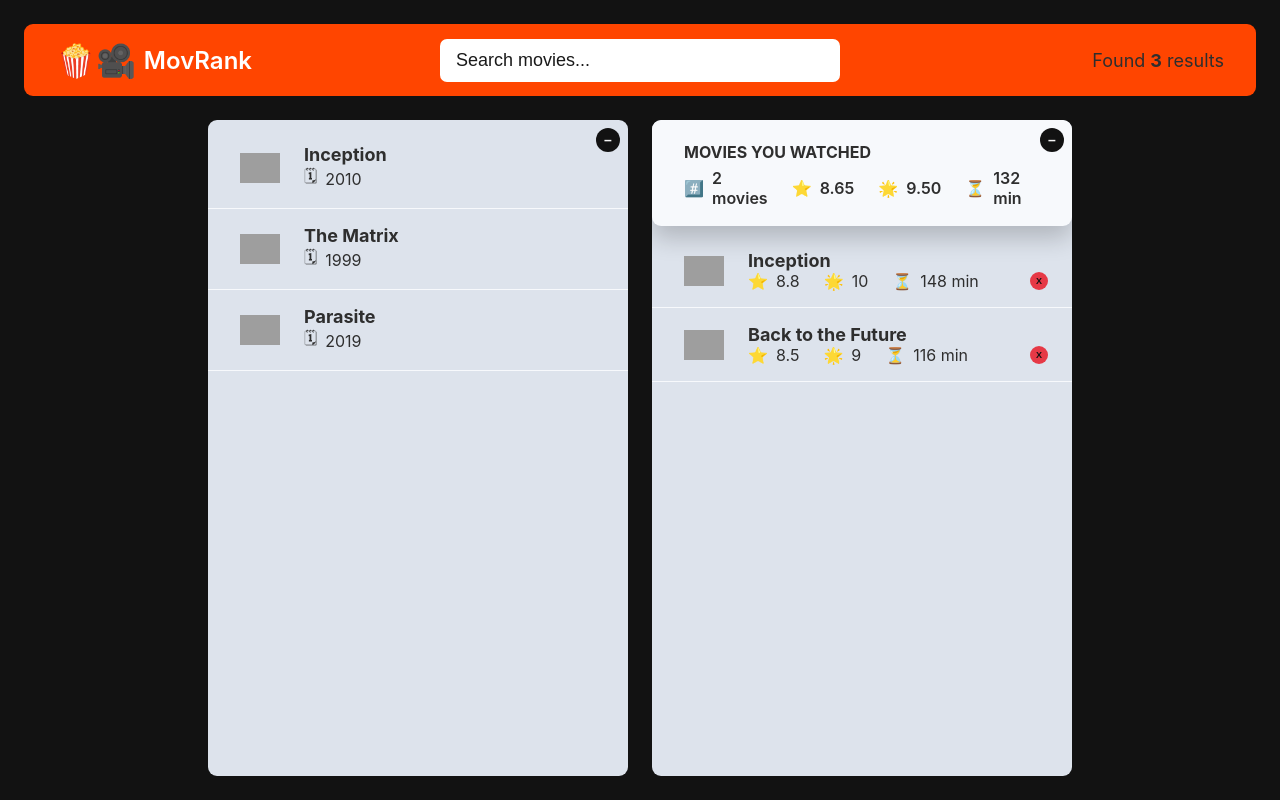
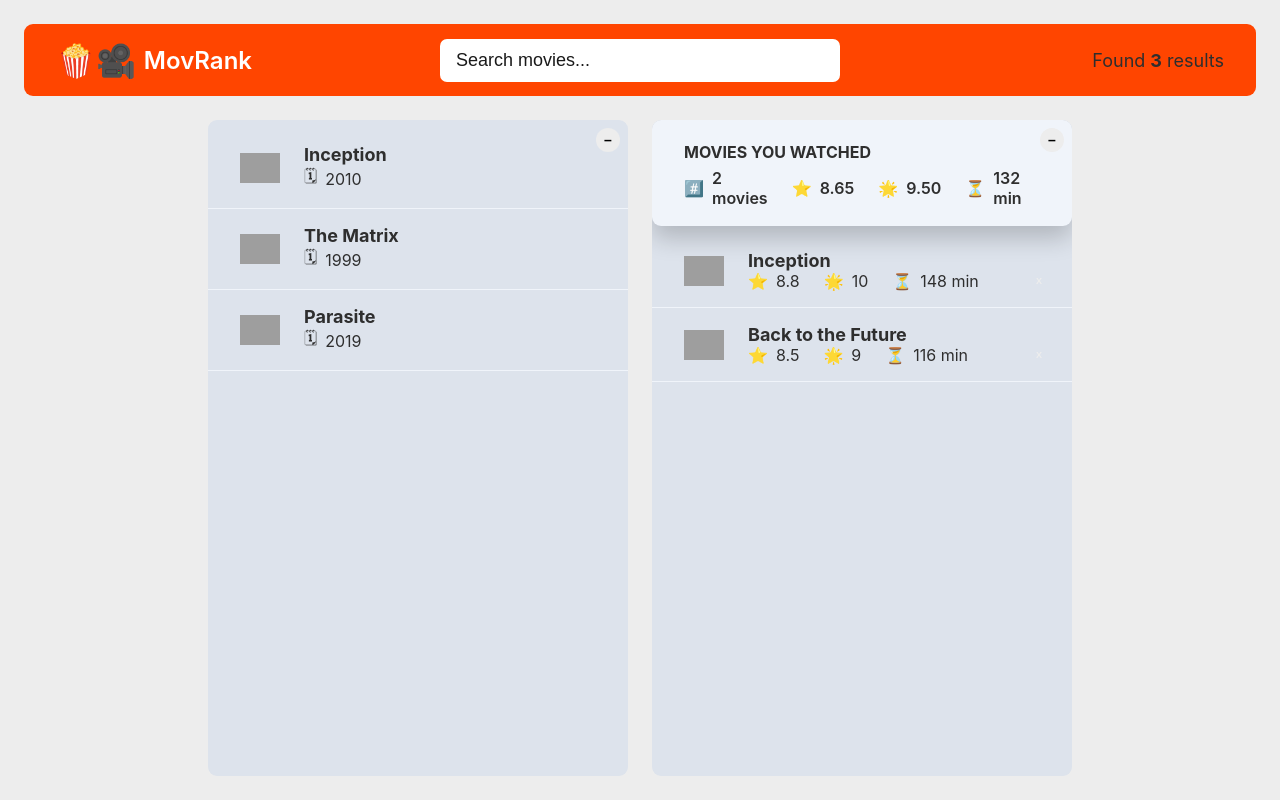
Before and after one commit to shafaqarefin/MovRankApp, a React app: page / in a window 1280 px wide. Built offline with nearby package versions, Linux system fonts and the light colour scheme; no server answers; grey boxes are pictures that could not be loaded.

Commit message:
Changed Some UI styles

```diff
--- a/src/index.css
+++ b/src/index.css
@@ -3,10 +3,9 @@
   --color-primary-light: #72b6ee;
   --color-text: #2e2e2e;
   --color-text-dark: #1a1a1a;
-  --color-background-100: #f7f9fc;
+  --color-background-100: #f0f4fa;
   --color-background-500: #dde3ec;
-  --color-background-900: #121212;
-  --color-red: #e63946;
+  --color-background-900: #ededed;
   --color-red-dark: #b22222;
   --color-accent: #f4a261;
   --color-green: #2a9d8f;
@@ -139,7 +138,7 @@ body {
   border-radius: 50%;
   border: none;
   background-color: var(--color-background-900);
-  color: whitesmoke;
+  color: black;
   font-size: 1.4rem;
   font-weight: bold;
   cursor: pointer;
```
